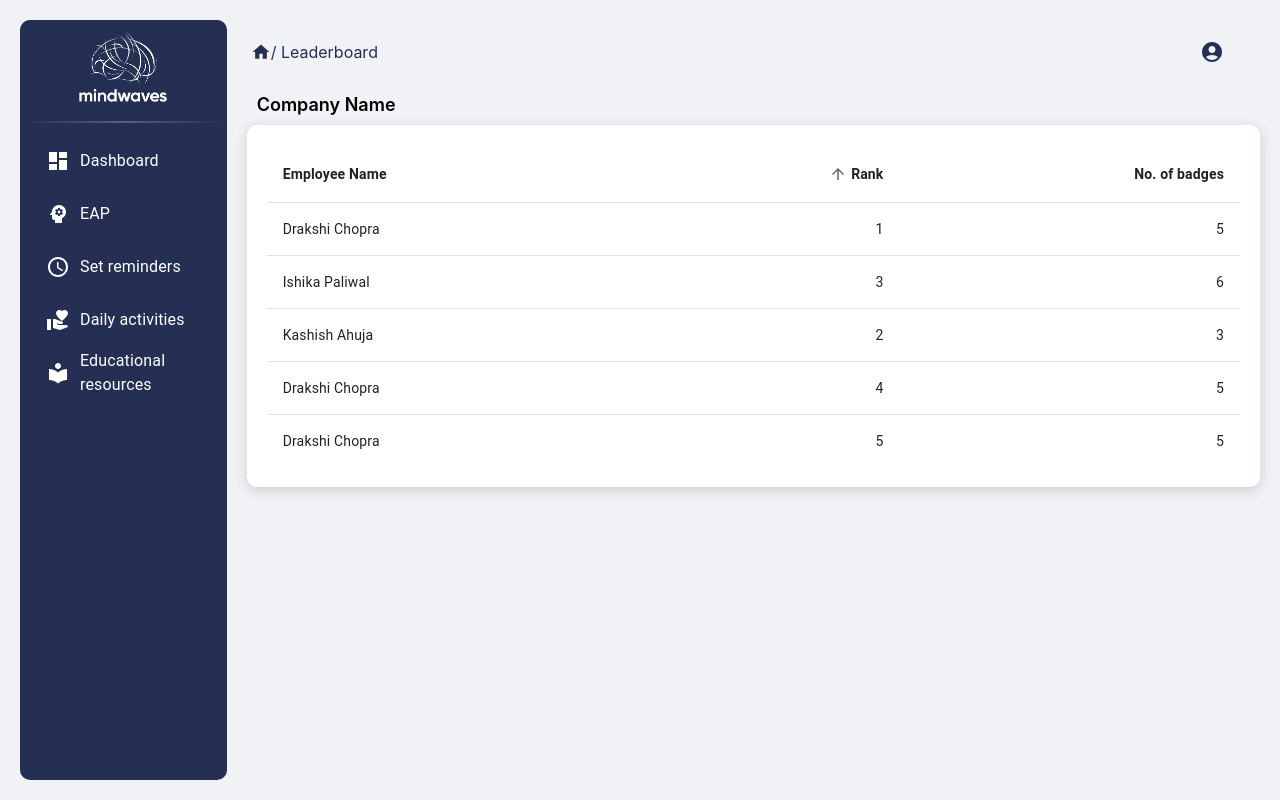
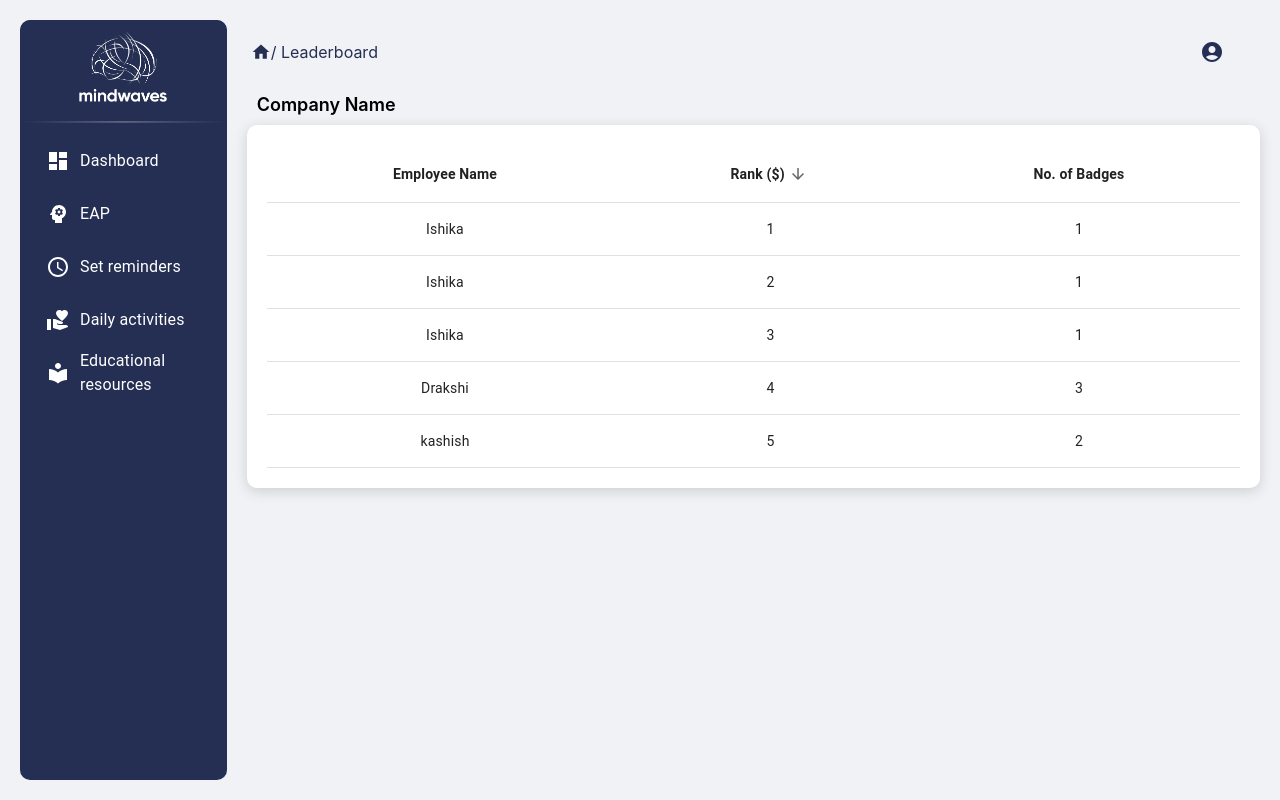
Before and after one commit to kashishahuja2002/Mind-Waves-ServiceNow-Code-To-Win, a React (Create React App) app: page /pages/leaderboard in a window 1280 px wide. Built offline with nearby package versions, Linux system fonts and the light colour scheme; sample sign-in values are in the browser's storage.

Commit message:
feat/leaderboard: added sorting functionality on rank field

```diff
--- a/src/App.js
+++ b/src/App.js
@@ -1,9 +1,7 @@
 import React, { Suspense } from "react";
 import { BrowserRouter, Routes, Route } from "react-router-dom";
 import { useSelector } from 'react-redux';
-import Lb from './components/pages/leaderboard/lb';
 import LinearProgress from '@mui/material/LinearProgress';
-
 import AuthContainer from "./components/auth/AuthContainer";
 import PagesContainer from "./components/pages/PagesContainer";
 import Dashboard from "./components/pages/dashboard/Dashboard";
--- a/src/components/pages/leaderboard/Leaderboard.js
+++ b/src/components/pages/leaderboard/Leaderboard.js
@@ -1,30 +1,51 @@
-import React from 'react';
+import React, { useEffect } from 'react';
 import '../../../styles/pages/leaderboard.scss';
 import Table from '@mui/material/Table';
 import TableBody from '@mui/material/TableBody';
 import TableCell from '@mui/material/TableCell';
-import TableContainer from '@mui/material/TableContainer';
 import TableHead from '@mui/material/TableHead';
 import TableRow from '@mui/material/TableRow';
-import Paper from '@mui/material/Paper';
 import { Card } from '@mui/material';
 import TableSortLabel from '@mui/material/TableSortLabel';
-import { useState, useEffect } from 'react';
+import { useState } from 'react';
 
-export default function Leaderboard() {
-    function createData(name, rank, numOfBadges) {
-        return { name, rank, numOfBadges };
-    }
+function createData(name, rank, numOfBadges) {
+    return { name, rank, numOfBadges };
+}
 
+const rows = [
+    createData("Drakshi", 4, 3),
+    createData("kashish", 5, 2),
+    createData("Ishika", 3, 1),
+    createData("Ishika", 2, 1),
+    createData("Ishika", 1, 1)
+];
 
-    const rows = [
-        createData('Drakshi Chopra', 1, 5),
-        createData('Ishika Paliwal', 3, 6),
-        createData('Kashish Ahuja', 2, 3),
-        createData('Drakshi Chopra', 4, 5),
-        createData('Drakshi Chopra', 5, 5),
+export default function SortedTable() {
+    const [rowData, setRowData] = useState(rows);
+    const [orderDirection, setOrderDirection] = useState("asc");
 
-    ];
+    useEffect(() => {
+        handleSortRequest();
+    }, [])
+    const sortArray = (arr, orderBy) => {
+        switch (orderBy) {
+            case "asc":
+            default:
+                return arr.sort((a, b) =>
+                    a.rank > b.rank ? 1 : b.rank > a.rank ? -1 : 0
+                );
+            case "desc":
+                return arr.sort((a, b) =>
+                    a.rank < b.rank ? 1 : b.rank < a.rank ? -1 : 0
+                );
+        }
+    };
+
+    const handleSortRequest = () => {
+        setRowData(sortArray(rows, orderDirection));
+        setOrderDirection(orderDirection === "asc" ? "desc" : "asc");
+    };
 
     return (
         <div>
@@ -33,31 +54,32 @@ export default function Leaderboard() {
                 <Table aria-label="simple table">
                     <TableHead>
                         <TableRow>
-                            <TableCell className='table-heading'>Employee Name</TableCell>
-                            <TableCell className='table-heading' align="right">
-                                <TableSortLabel active={true} direction="asc">
-                                    Rank
+                            <TableCell className='table-heading' align="center">Employee Name</TableCell>
+
+                            <TableCell className='table-heading' align="center" onClick={handleSortRequest}>
+                                <TableSortLabel active={true} direction={orderDirection}>
+                                    Rank&nbsp;($)
                                 </TableSortLabel>
                             </TableCell>
-                            <TableCell className='table-heading' align="right">No. of badges</TableCell>
+
+                            <TableCell className='table-heading' align="center">No. of Badges</TableCell>
+
+
                         </TableRow>
                     </TableHead>
                     <TableBody>
-                        {rows.map((row) => (
-                            <TableRow
-                                key={row.name}
-                                sx={{ '&:last-child td, &:last-child th': { border: 0 } }}
-                            >
-                                <TableCell component="th" scope="row">
+                        {rowData.map((row) => (
+                            <TableRow key={row.number}>
+                                <TableCell component="th" scope="row" align="center">
                                     {row.name}
                                 </TableCell>
-                                <TableCell align="right">{row.rank}</TableCell>
-                                <TableCell align="right">{row.numOfBadges}</TableCell>
+                                <TableCell align="center">{row.rank}</TableCell>
+                                <TableCell align="center">{row.numOfBadges}</TableCell>
                             </TableRow>
                         ))}
                     </TableBody>
                 </Table>
             </Card>
         </div>
-    )
+    );
 }
--- a/src/components/pages/leaderboard/lb.js
+++ /dev/null
@@ -1,81 +0,0 @@
-import React from 'react';
-import '../../../styles/pages/leaderboard.scss';
-import Table from '@mui/material/Table';
-import TableBody from '@mui/material/TableBody';
-import TableCell from '@mui/material/TableCell';
-import TableContainer from '@mui/material/TableContainer';
-import TableHead from '@mui/material/TableHead';
-import TableRow from '@mui/material/TableRow';
-import Paper from '@mui/material/Paper';
-import { Card } from '@mui/material';
-import TableSortLabel from '@mui/material/TableSortLabel';
-import { useState } from 'react';
-
-function createData(name, price, numOfBadges) {
-    return { name, price, numOfBadges };
-}
-
-const rows = [
-    createData("Drakshi", 5, 3),
-    createData("kashish", 6, 2),
-    createData("Ishika", 3, 1),
-    createData("Ishika", 2, 1.6),
-    createData("Ishika", 1, 4)
-];
-
-export default function SortedTable() {
-    const [rowData, setRowData] = useState(rows);
-    const [orderDirection, setOrderDirection] = useState("asc");
-
-    const sortArray = (arr, orderBy) => {
-        switch (orderBy) {
-            case "asc":
-            default:
-                return arr.sort((a, b) =>
-                    a.price > b.price ? 1 : b.price > a.price ? -1 : 0
-                );
-            case "desc":
-                return arr.sort((a, b) =>
-                    a.price < b.price ? 1 : b.price < a.price ? -1 : 0
-                );
-        }
-    };
-
-    const handleSortRequest = () => {
-        setRowData(sortArray(rows, orderDirection));
-        setOrderDirection(orderDirection === "asc" ? "desc" : "asc");
-    };
-
-    return (
-        <TableContainer component={Paper}>
-            <Table aria-label="simple table">
-                <TableHead>
-                    <TableRow>
-                        <TableCell align="center">Employee Name</TableCell>
-
-                        <TableCell align="center" onClick={handleSortRequest}>
-                            <TableSortLabel active={true} direction={orderDirection}>
-                                Rank&nbsp;($)
-                            </TableSortLabel>
-                        </TableCell>
-
-                        <TableCell align="center">No. of Badges</TableCell>
-
-
-                    </TableRow>
-                </TableHead>
-                <TableBody>
-                    {rowData.map((row) => (
-                        <TableRow key={row.number}>
-                            <TableCell component="th" scope="row" align="center">
-                                {row.name}
-                            </TableCell>
-                            <TableCell align="center">{row.price}</TableCell>
-                            <TableCell align="center">{row.numOfBadges}</TableCell>
-                        </TableRow>
-                    ))}
-                </TableBody>
-            </Table>
-        </TableContainer>
-    );
-}
```
